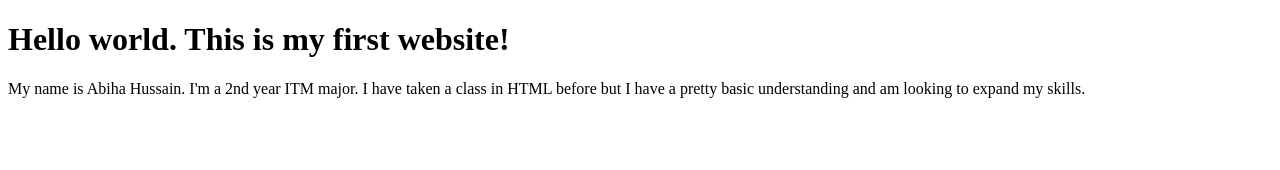
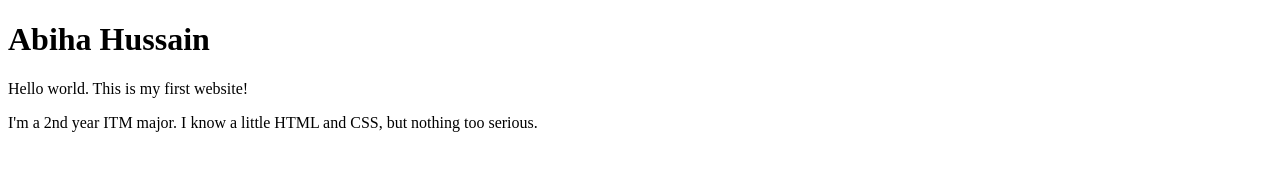
Before and after one commit to ahussain33/ITMD-361, a plain HTML site: page index.html in a window 1280 px wide. Drawn offline with Linux system fonts and the light colour scheme.

Commit message:
Update index.html

```diff
--- a/index.html
+++ b/index.html
@@ -1,6 +1,12 @@
 <!DOCTYPE html>
-<h1> Hello world. This is my first website! </h1>
+<html lang="en">
+<head>
+  <meta charset="UTF-8">
+  <title>ITMD-361 Internet Technologies and Web Design</title>
+</head>
 <body>
-<p> My name is Abiha Hussain. I'm a 2nd year ITM major. I have taken a class in HTML before but I have a pretty basic understanding and am looking to expand my skills. </p>
+  <h1>Abiha Hussain</h1>
+  <p> Hello world. This is my first website!</p>
+  <p>I'm a 2nd year ITM major. I know a little HTML and CSS, but nothing too serious.</p>
 </body>
 </html>
```
